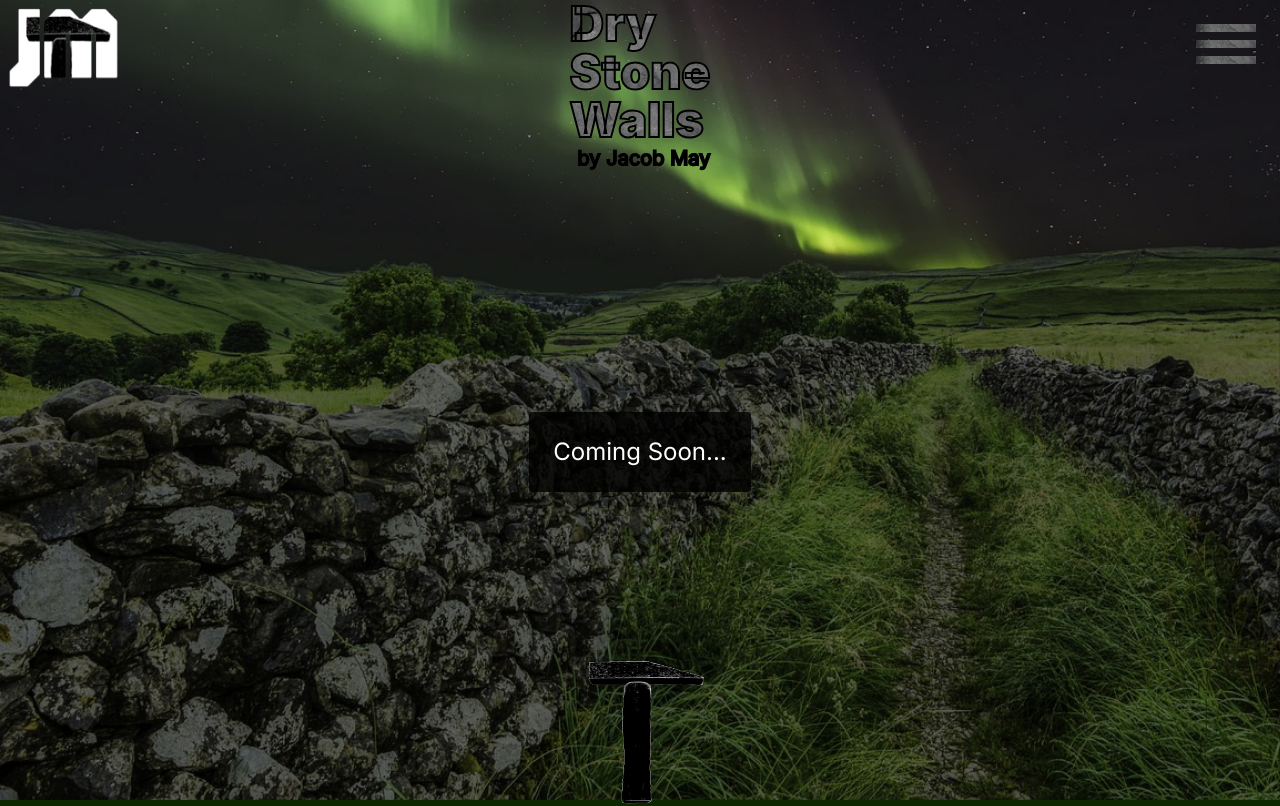
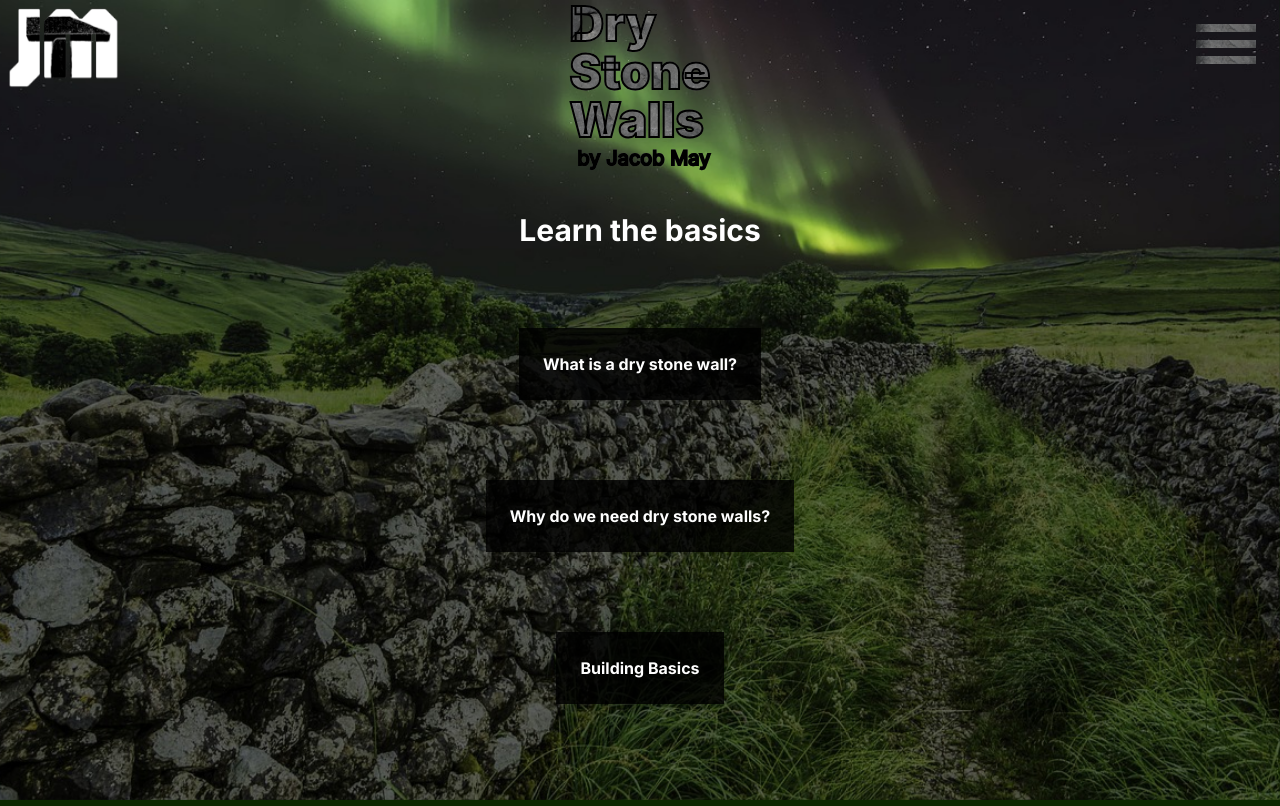
Before and after one commit to Ja-ke-May/drystonewalls, a Next.js app: page /learnthebasics in a window 1280 px wide. Shown: the top 806 px of the page. Built offline with nearby package versions, Linux system fonts and the light colour scheme.

Commit message:
h2 added to each page

```diff
--- a/app/contact/components/ContactContent.jsx
+++ b/app/contact/components/ContactContent.jsx
@@ -65,9 +65,6 @@ const ContactContent = () => {
   return (
     <div className="relative mt-10 min-w-[70%] max-w-[100%]">
       <div id="ContactContent" className="p-6 mt-40 bg-black bg-opacity-80 text-center text-white">
-        <h2 className='font-bold text-2xl mb-4'>
-          Contact
-        </h2>
 
         <a href="mailto:jacob-may@outlook.com" className="hover:text-green-600 text-xl block m-2" title='email'>
           Jacob-May@outlook.com
@@ -152,7 +149,7 @@ const ContactContent = () => {
       <div className='flex w-full items-center justify-center'>
           <img
           src='/images/hammer-no-background.png'
-          className={`mt-40 h-40 w-40 ${rotate ? 'rotate-animation' : ''}`}
+          className={`mt-40 max-h-40 max-w-40 ${rotate ? 'rotate-animation' : ''}`}
           alt='walling hammer'
           onClick={handleHammerClick}
           />
--- a/app/contact/page.js
+++ b/app/contact/page.js
@@ -26,6 +26,7 @@ export default function Contact() {
   }, []);
 
 
+  const [textColor, setTextColor] = useState("text-white");
 
   useEffect(() => {
     const imageElement = document.getElementById('image-background');
@@ -34,8 +35,10 @@ export default function Contact() {
     if (imageElement) {
       if (hour >= 6 && hour < 21) {
         imageElement.src = 'images/malham-cove-day.jpg';
+        setTextColor("text-black");
       } else {
         imageElement.src = 'images/malham-cove-night.jpg';
+        setTextColor("text-white");
       }
     }
   }, []);
@@ -56,7 +59,9 @@ export default function Contact() {
           </span>
           <span className="md:text-xl mt-2 md:ml-2">by Jacob May</span>
         </h1>
-
+        <div className="max-w-[50%] text-black text-center mt-10 text-2xl md:text-3xl">
+        <h2 className={`font-bold ${textColor}`}>Contact</h2>
+        </div>
         <ContactContent />
 
         <Footer />
--- a/app/history/page.js
+++ b/app/history/page.js
@@ -26,6 +26,7 @@ export default function History() {
   }, []);
 
   const [rotate, setRotate] = useState(false);
+  const [textColor, setTextColor] = useState("text-white");
 
   const handleHammerClick = () => {
     setRotate(true);
@@ -39,8 +40,10 @@ export default function History() {
     if (imageElement) {
       if (hour >= 6 && hour < 21) {
         imageElement.src = 'images/malham-cove-day.jpg';
+        setTextColor("text-black");
       } else {
         imageElement.src = 'images/malham-cove-night.jpg';
+        setTextColor("text-white");
       }
     }
   }, []);
@@ -61,12 +64,15 @@ export default function History() {
           </span>
           <span className="md:text-xl mt-2 md:ml-2">by Jacob May</span>
         </h1>
+        <div className="max-w-[50%] text-black text-center mt-10 text-2xl md:text-3xl">
+        <h2 className={`font-bold ${textColor}`}>History</h2>
+        </div>
         <ComingSoon />
 
         <div className='flex w-full items-center justify-center'>
           <img
           src='/images/hammer-no-background.png'
-          className={`mt-40 h-40 w-40 ${rotate ? 'rotate-animation' : ''}`}
+          className={`mt-40 max-h-40 max-w-40 ${rotate ? 'rotate-animation' : ''}`}
           alt='walling hammer'
           onClick={handleHammerClick}
           />
--- a/app/homepage/page.js
+++ b/app/homepage/page.js
@@ -31,6 +31,7 @@ export default function Homepage() {
   }, []);
 
   const [rotate, setRotate] = useState(false);
+  const [textColor, setTextColor] = useState("text-white");
 
   const handleHammerClick = () => {
     setRotate(true);
@@ -45,8 +46,10 @@ export default function Homepage() {
     if (imageElement) {
       if (hour >= 6 && hour < 21) {
         imageElement.src = 'images/malham-cove-day.jpg';
+        setTextColor("text-black");
       } else {
         imageElement.src = 'images/malham-cove-night.jpg';
+        setTextColor("text-white");
       }
     }
   }, []);
@@ -67,7 +70,9 @@ export default function Homepage() {
           </span>
           <span className="md:text-xl mt-2 md:ml-2">by Jacob May</span>
         </h1>
-
+        <div className="max-w-[50%] text-black text-center mt-10 text-2xl md:text-3xl">
+        <h2 className={`font-bold ${textColor}`}>Home</h2>
+        </div>
 <WallingServicesHomepge />
 <LearnTheBasicsHomepge />
 <HistoryHomepage />
@@ -77,7 +82,7 @@ export default function Homepage() {
 <div className='flex w-full items-center justify-center'>
           <img
           src='/images/hammer-no-background.png'
-          className={`mt-40 h-40 w-40 ${rotate ? 'rotate-animation' : ''}`}
+          className={`mt-40 max-h-40 max-w-40 ${rotate ? 'rotate-animation' : ''}`}
           alt='walling hammer'
           onClick={handleHammerClick}
           />
--- /dev/null
+++ b/app/learnthebasics/components/BuildingBasics.jsx
@@ -0,0 +1,15 @@
+import React from 'react';
+
+const BuildingBasics = () => {
+
+
+  return (
+    <div className="relative mt-20 z-20">
+      <div id="building-basics-container" className="p-6 bg-black bg-opacity-80 mx-auto text-center text-white md:max-w-[100%]">
+      <h3 className='font-bold'>Building Basics</h3>
+      </div>
+    </div>
+  );
+};
+
+export default BuildingBasics;
--- /dev/null
+++ b/app/learnthebasics/components/WhatIsDSW.jsx
@@ -0,0 +1,15 @@
+import React from 'react';
+
+const WhatIsDSW = () => {
+
+
+  return (
+    <div className="relative mt-20 z-20">
+      <div id="what-is-dsw-container" className="p-6 bg-black bg-opacity-80 mx-auto text-center text-white md:max-w-[100%]">
+      <h3 className='font-bold'>What is a dry stone wall?</h3>
+      </div>
+    </div>
+  );
+};
+
+export default WhatIsDSW;
--- /dev/null
+++ b/app/learnthebasics/components/WhyDSW.jsx
@@ -0,0 +1,15 @@
+import React from 'react';
+
+const WhyDSW = () => {
+
+
+  return (
+    <div className="relative mt-20 z-20">
+      <div id="why-dsw-container" className="p-6 bg-black bg-opacity-80 mx-auto text-center text-white md:max-w-[100%]">
+      <h3 className='font-bold'>Why do we need dry stone walls?</h3>
+      </div>
+    </div>
+  );
+};
+
+export default WhyDSW;
--- a/app/learnthebasics/page.js
+++ b/app/learnthebasics/page.js
@@ -4,7 +4,9 @@ import { useEffect, useState } from "react";
 import Footer from "../components/Footer";
 import Menu from "../components/menu/Menu";
 
-import ComingSoon from "../components/ComingSoon";
+import WhatIsDSW from "./components/WhatIsDSW";
+import WhyDSW from "./components/WhyDSW";
+import BuildingBasics from "./components/BuildingBasics";
 
 export default function LearnTheBasics() {
 
@@ -26,6 +28,7 @@ export default function LearnTheBasics() {
   }, []);
 
   const [rotate, setRotate] = useState(false);
+  const [textColor, setTextColor] = useState("text-white");
 
   const handleHammerClick = () => {
     setRotate(true);
@@ -39,8 +42,10 @@ export default function LearnTheBasics() {
     if (imageElement) {
       if (hour >= 6 && hour < 21) {
         imageElement.src = 'images/malham-cove-day.jpg';
+        setTextColor("text-black");
       } else {
         imageElement.src = 'images/malham-cove-night.jpg';
+        setTextColor("text-white");
       }
     }
   }, []);
@@ -61,13 +66,17 @@ export default function LearnTheBasics() {
           </span>
           <span className="md:text-xl mt-2 md:ml-2">by Jacob May</span>
         </h1>
-
-        <ComingSoon />
+        <div className="max-w-[50%] text-black text-center mt-10 text-2xl md:text-3xl">
+        <h2 className={`font-bold ${textColor}`}>Learn the basics</h2>
+        </div>
+        <WhatIsDSW />
+        <WhyDSW />
+        <BuildingBasics />
 
         <div className='flex w-full items-center justify-center'>
           <img
           src='/images/hammer-no-background.png'
-          className={`mt-40 h-40 w-40 ${rotate ? 'rotate-animation' : ''}`}
+          className={`mt-40 max-h-40 max-w-40 ${rotate ? 'rotate-animation' : ''}`}
           alt='walling hammer'
           onClick={handleHammerClick}
           />
--- a/app/quiz/page.js
+++ b/app/quiz/page.js
@@ -26,6 +26,7 @@ export default function WallingServices() {
   }, []);
 
   const [rotate, setRotate] = useState(false);
+  const [textColor, setTextColor] = useState("text-white");
 
   const handleHammerClick = () => {
     setRotate(true);
@@ -39,8 +40,10 @@ export default function WallingServices() {
     if (imageElement) {
       if (hour >= 6 && hour < 21) {
         imageElement.src = 'images/malham-cove-day.jpg';
+        setTextColor('text-black');
       } else {
         imageElement.src = 'images/malham-cove-night.jpg';
+        setTextColor('text-white');
       }
     }
   }, []);
@@ -61,13 +64,15 @@ export default function WallingServices() {
           </span>
           <span className="md:text-xl mt-2 md:ml-2">by Jacob May</span>
         </h1>
-
+        <div className="max-w-[50%] text-black text-center mt-10 text-2xl md:text-3xl">
+        <h2 className={`font-bold ${textColor}`}>Quiz</h2>
+        </div>
         <ComingSoon />
 
         <div className='flex w-full items-center justify-center'>
           <img
           src='/images/hammer-no-background.png'
-          className={`mt-40 h-40 w-40 ${rotate ? 'rotate-animation' : ''}`}
+          className={`mt-40 max-h-40 max-w-40 ${rotate ? 'rotate-animation' : ''}`}
           alt='walling hammer'
           onClick={handleHammerClick}
           />
--- a/app/wallingservices/page.js
+++ b/app/wallingservices/page.js
@@ -1,12 +1,14 @@
 "use client";
 
-import { useEffect } from "react";
+import { useEffect, useState } from "react";
 import Footer from "../components/Footer";
 import Menu from "../components/menu/Menu";
 
 import WallingServicesContent from "./components/WallingServicesContent";
 
 export default function WallingServices() {
+
+  const [textColor, setTextColor] = useState("text-white");
 
   useEffect(() => {
     const script = document.createElement('script');
@@ -32,8 +34,10 @@ export default function WallingServices() {
     if (imageElement) {
       if (hour >= 6 && hour < 21) {
         imageElement.src = 'images/malham-cove-day.jpg';
+        setTextColor("text-black");
       } else {
         imageElement.src = 'images/malham-cove-night.jpg';
+        setTextColor("text-white");
       }
     }
   }, []);
@@ -54,7 +58,9 @@ export default function WallingServices() {
           </span>
           <span className="md:text-xl mt-2 md:ml-2">by Jacob May</span>
         </h1>
-
+        <div className="max-w-[50%] text-black text-center mt-10 text-2xl md:text-3xl">
+        <h2 className={`font-bold ${textColor}`}>Walling Services</h2>
+        </div>
       <WallingServicesContent />
 
         <Footer />
--- a/app/walltypes/page.js
+++ b/app/walltypes/page.js
@@ -25,6 +25,7 @@ export default function WallTypes() {
   }, []);
 
   const [rotate, setRotate] = useState(false);
+  const [textColor, setTextColor] = useState("text-white");
 
   const handleHammerClick = () => {
     setRotate(true);
@@ -38,8 +39,10 @@ export default function WallTypes() {
     if (imageElement) {
       if (hour >= 6 && hour < 21) {
         imageElement.src = 'images/malham-cove-day.jpg';
+        setTextColor("text-black");
       } else {
         imageElement.src = 'images/malham-cove-night.jpg';
+        setTextColor("text-white");
       }
     }
   }, []);
@@ -60,12 +63,15 @@ export default function WallTypes() {
           </span>
           <span className="md:text-xl mt-2 md:ml-2">by Jacob May</span>
         </h1>
+        <div className="max-w-[50%] text-black text-center mt-10 text-2xl md:text-3xl">
+        <h2 className={`font-bold ${textColor}`}>UK Wall Types</h2>
+        </div>
         <ComingSoon />
 
         <div className='flex w-full items-center justify-center'>
           <img
           src='/images/hammer-no-background.png'
-          className={`mt-40 h-40 w-40 ${rotate ? 'rotate-animation' : ''}`}
+          className={`mt-40 max-h-40 max-w-40 ${rotate ? 'rotate-animation' : ''}`}
           alt='walling hammer'
           onClick={handleHammerClick}
           />
```
Also changed, not shown: app/wallingservices/components/WallingServicesContent.jsx (+2 -5 lines).
